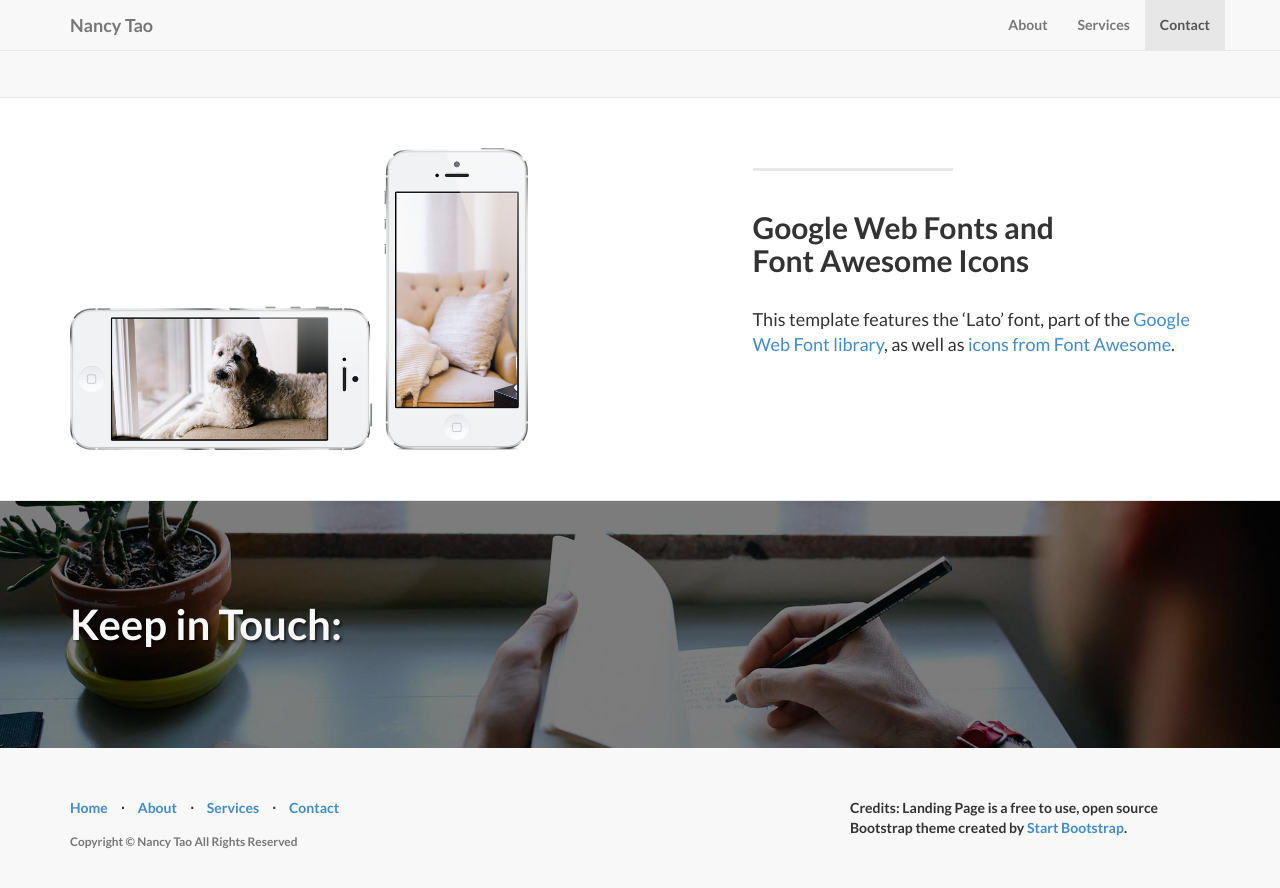
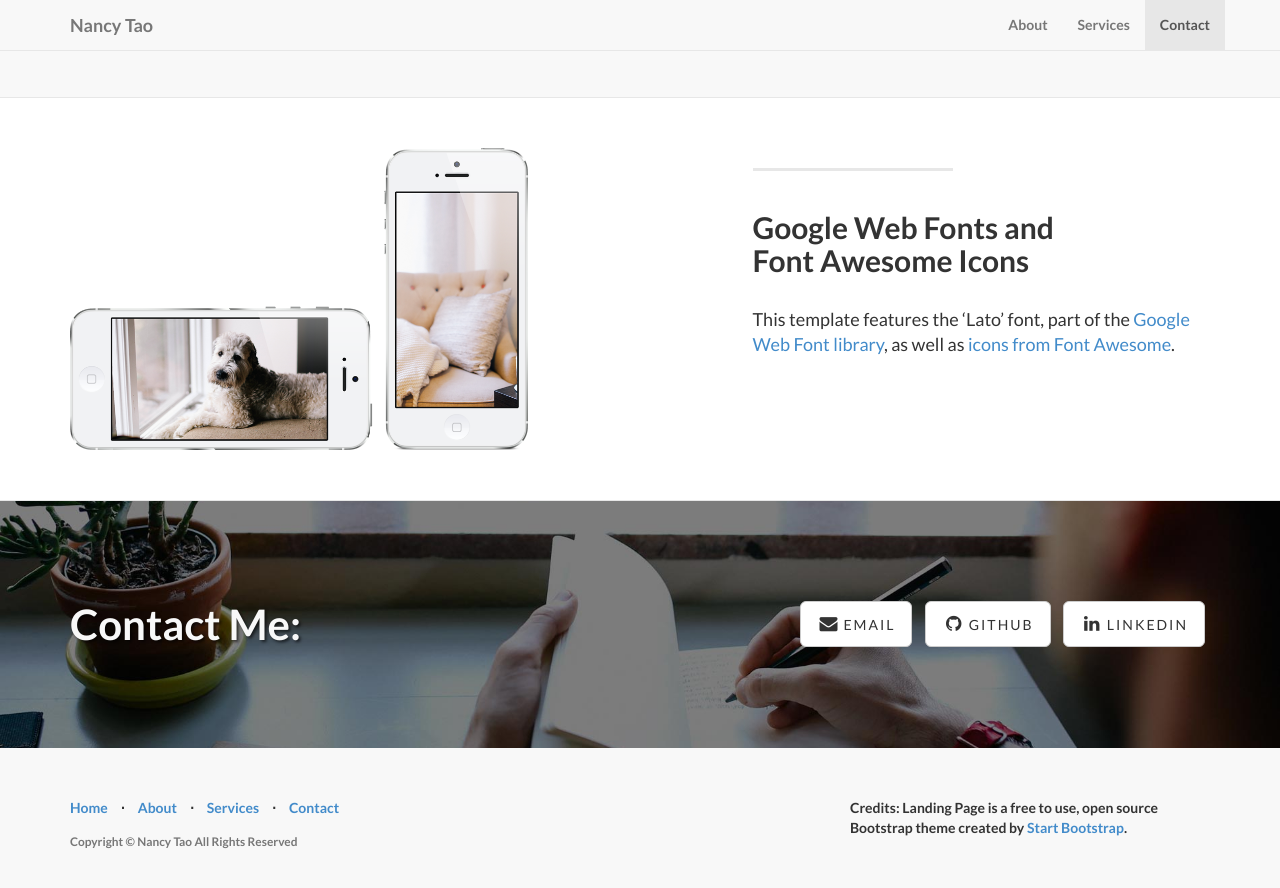
Before and after one commit to nancytao/nancytao.github.io, a Jekyll site: the page built from index.html, in a window 1280 px wide and 900 px high, scrolled down 1832 px. Shown: the top 888 px of the window. Built offline with Jekyll 4.4.1, drawn with Linux system fonts in a browser that asks for light colours.

Commit message:
Fixed contact page to display contact buttons

```diff
--- a/_includes/contact.html
+++ b/_includes/contact.html
@@ -4,15 +4,21 @@
 
 			<div class="row">
 				<div class="col-lg-6">
-					<h2>Keep in Touch:</h2>
+					<h2>Contact Me:</h2>
 				</div>
 				<div class="col-lg-6">
 					<ul class="list-inline banner-social-buttons">
-						{% for social in site.social %}
 						<li>
-							<a href="{{ social.url }}" class="btn btn-default btn-lg"><i class="fa fa-{{ social.title }} fa-fw"></i> <span class="network-name">{{ social.title }}</span></a>
-						</li>
-						{% endfor %}
+								<a href="mailto:nancytao@gatech.edu" class="btn btn-default btn-lg"><i class="fa fa-envelope fa-fw"></i> <span class="network-name">email</span></a>
+                            </li>
+
+                            <li>
+                                <a href="https://github.com/nancytao" class="btn btn-default btn-lg"><i class="fa fa-github fa-fw"></i> <span class="network-name">github</span></a>
+                            </li>
+
+                            <li>
+                                <a href="https://linkedin.com/in/nancytao42" class="btn btn-default btn-lg"><i class="fa fa-linkedin fa-fw"></i> <span class="network-name">linkedin</span></a>
+                            </li>
 					</ul>
 				</div>
 			</div>
```
